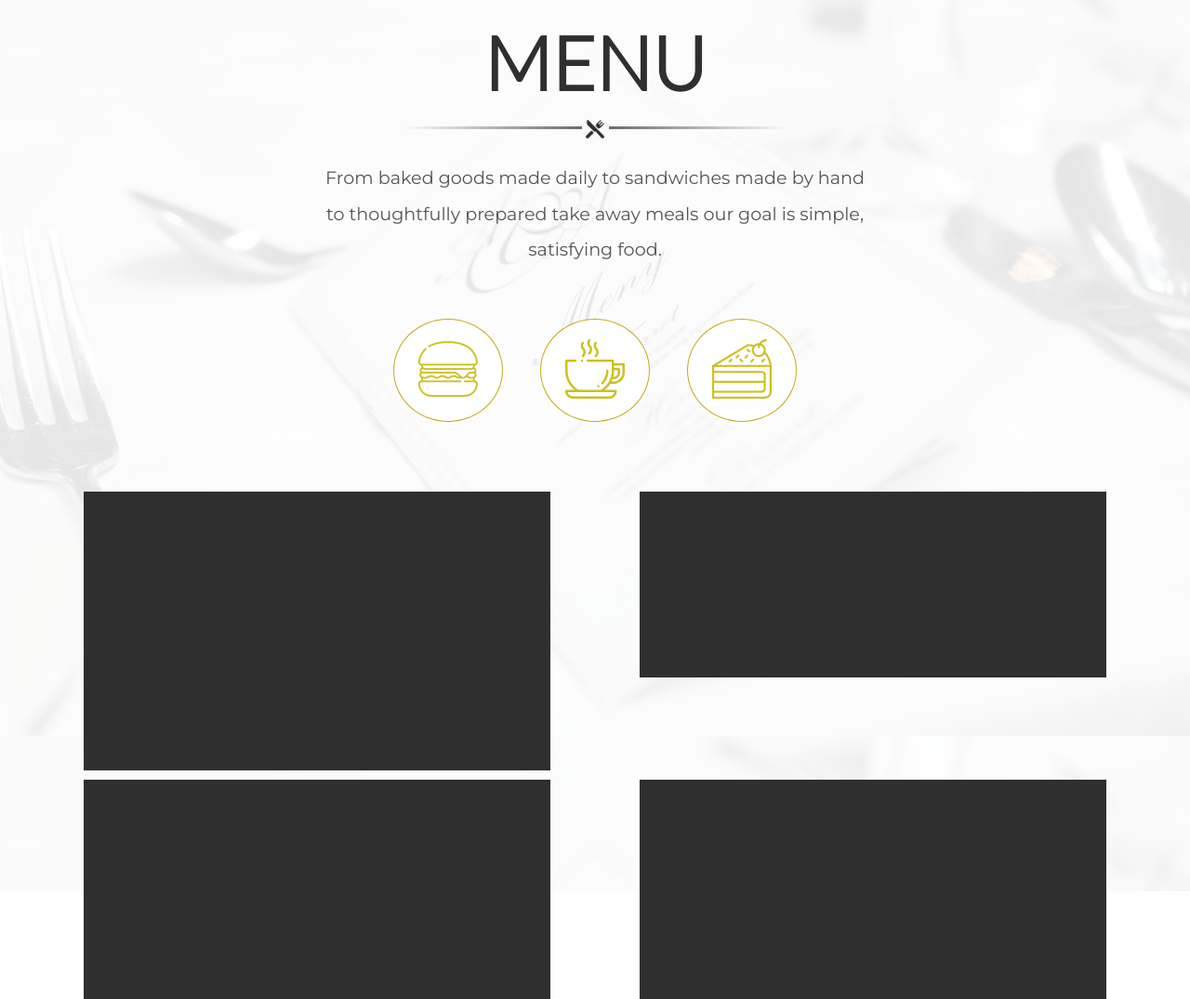
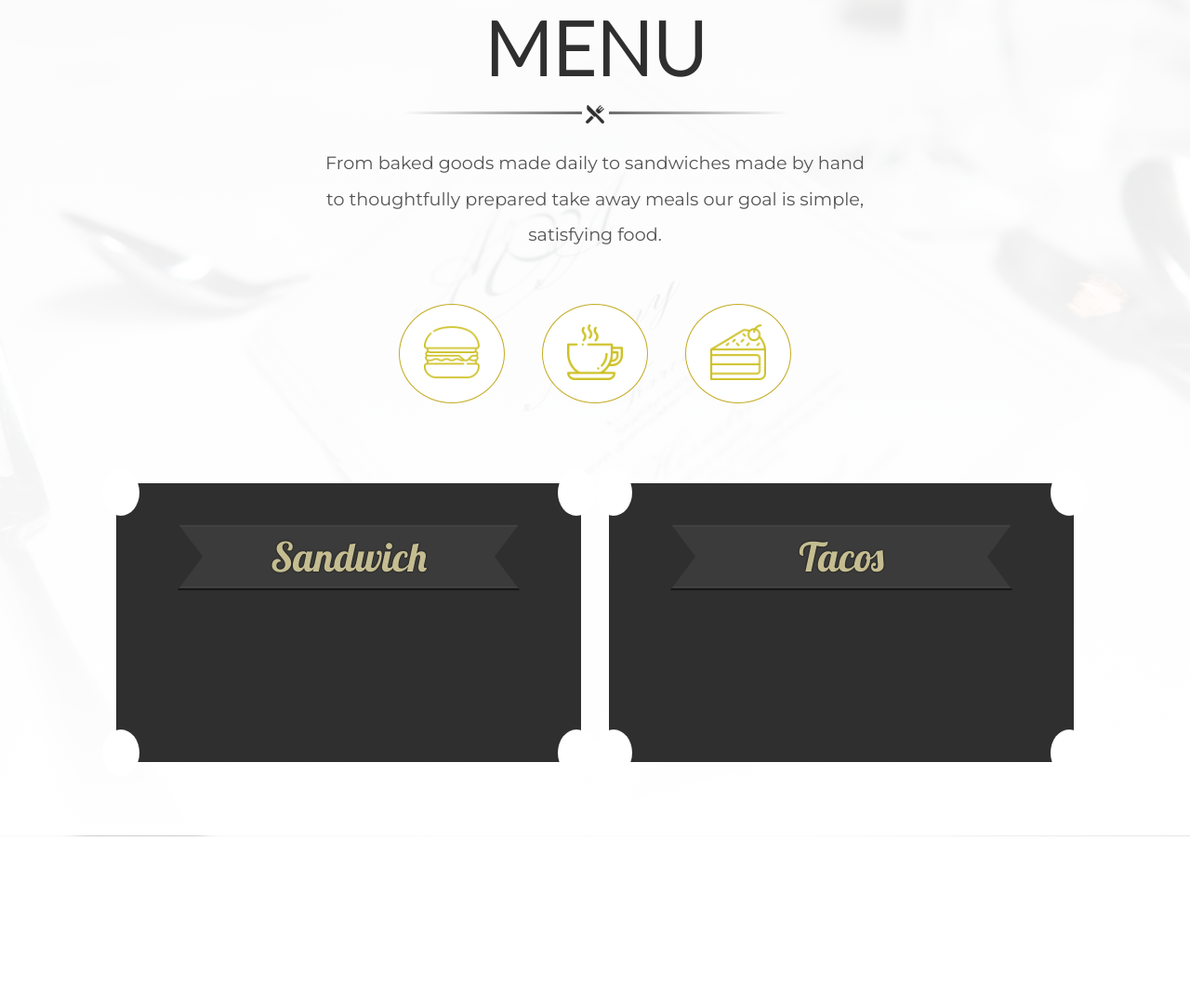
Before and after one commit to Hamza-khabiri/restaurant-redo, a website: page index.html in a window 1280 px wide. Shown: the part 1725-2800 px from the top of the page at 93% size. After the commit the page ends 2625 px from the top, so only its background shows below. Drawn offline with nearby package versions, Linux system fonts and the light colour scheme; files whose address does not match are found by name; a web font is replaced by a local one.

Commit message:
fixed a number of issues, added masonry structure to menu items, added title style for item type

```diff
--- a/index.html
+++ b/index.html
@@ -6,6 +6,7 @@
     <meta http-equiv="X-UA-Compatible" content="IE=edge">
     <title>Azlavillage</title>
     <meta name="viewport" content="width=device-width, initial-scale=1">
+    <link href="https://fonts.googleapis.com/css?family=Lato:300|Montserrat|Lobster" rel="stylesheet">
     <link rel="stylesheet" type="text/css" media="screen" href="dist/css/main.css" />
     <link rel="stylesheet" type="text/css" href="dist/css/header.css">
     <link rel="stylesheet" type="text/css" href="dist/css/carousel.css">
@@ -170,19 +171,30 @@
                 <li><button><img src="assets/cake-slice.png" alt=""></button></li>
             </ul>
         </div>
-        <div class="menu-content">
-            <div class="menu-drinks">
-                <div class="menu-drinks-header">
-                    <img src="" alt="">
+        <div class="menu-list-container">
+            <div class="menu-list-item">
+                <div class="menu-list-content">
+                    <div class="rup"></div>
+                    <div class="lup"></div>
+                    <div class="rdown"></div>
+                    <div class="ldown"></div>
+                    <div class="menu-inner-content">
+                        <h2>Sandwich</h2>
+                    </div>
                 </div>
-                <ul class="menu-list"></ul>
             </div>
-        </div>
-        <div class="menu-list-container">
-            <div></div>
-            <div></div>
-            <div></div>
-            <div></div>
+            <div class="menu-list-item">
+                <div class="menu-list-content">
+                    <div class="rup"></div>
+                    <div class="lup"></div>
+                    <div class="rdown"></div>
+                    <div class="ldown"></div>
+                    <div class="menu-inner-content">
+                        <h2>Tacos</h2>
+                    </div>
+                </div>
+            </div>
+
         </div>
     </div>
 
--- a/js/main.js
+++ b/js/main.js
@@ -25,7 +25,8 @@ $('a[href*= "#"]').not('[href="#"]').click(function (event) {
 });
 
 window.onload = () => {
-
+    //masonry in menu items
+    window.addEventListener("resize", resizeAllItems());
     //prevents carousel bug
     var ech = sessionStorage.setItem('current_active', 'center');
 
@@ -52,3 +53,21 @@ Date.prototype.addDays = function (days) {
     date.setDate(date.getDate() + days);
     return date;
 }
+
+//masonry style for menu elements
+//resizing grid-rows
+function getResizedItems(item) {
+    menuList = document.querySelector(".menu-list-container");
+    gridGap = parseInt(window.getComputedStyle(menuList).getPropertyValue('grid-row-gap'));
+    rowHeight = parseInt(window.getComputedStyle(menuList).getPropertyValue('grid-auto-rows'));
+    rowSpan = Math.ceil((item.querySelector(".menu-list-content").getBoundingClientRect().height + gridGap) / (rowHeight + gridGap));
+    item.style.gridRowEnd = "span " + rowSpan;
+    console.log(item.style.gridRowEnd);
+}
+function resizeAllItems() {
+    var items = document.querySelectorAll(".menu-list-item");
+    for (let i = 0; i < items.length; i++) {
+        getResizedItems(items[i]);
+    }
+
+}
```
Also changed, not shown: dist/css/main.css, dist/css/menu.css.
